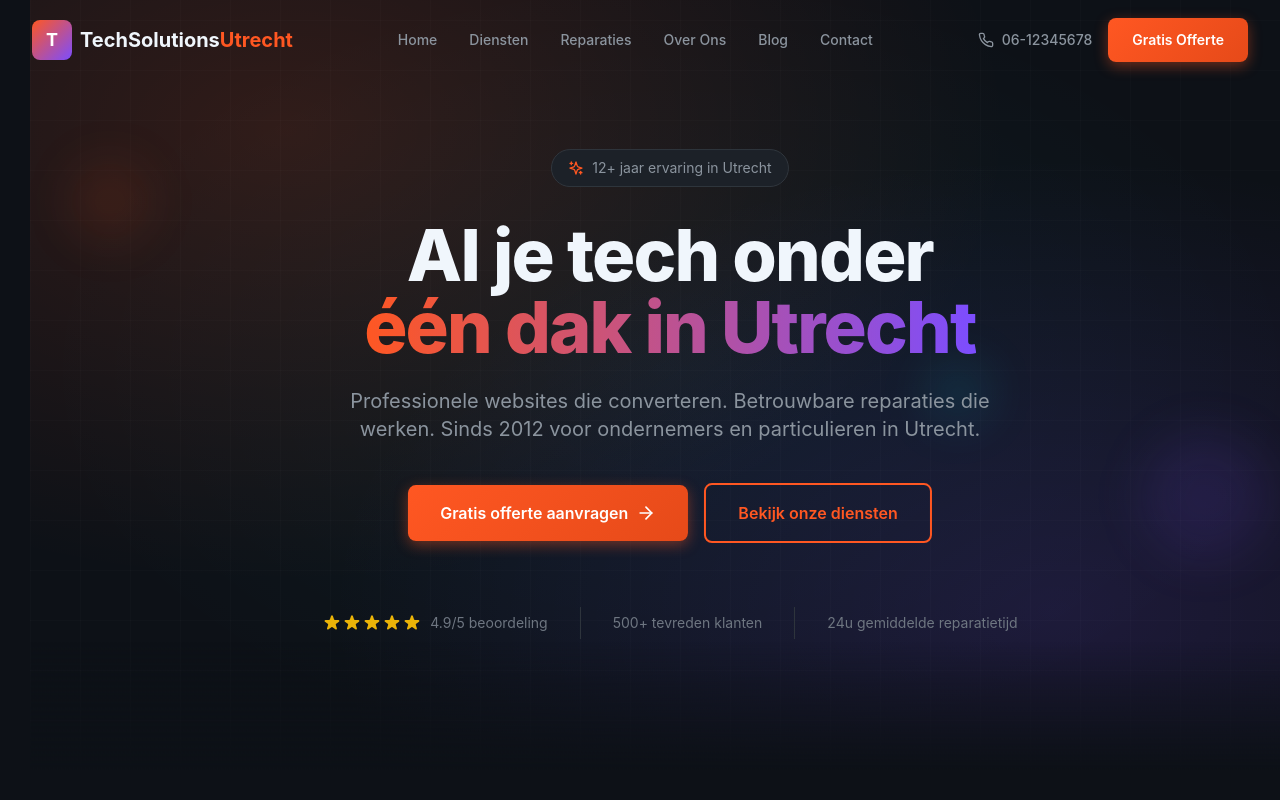
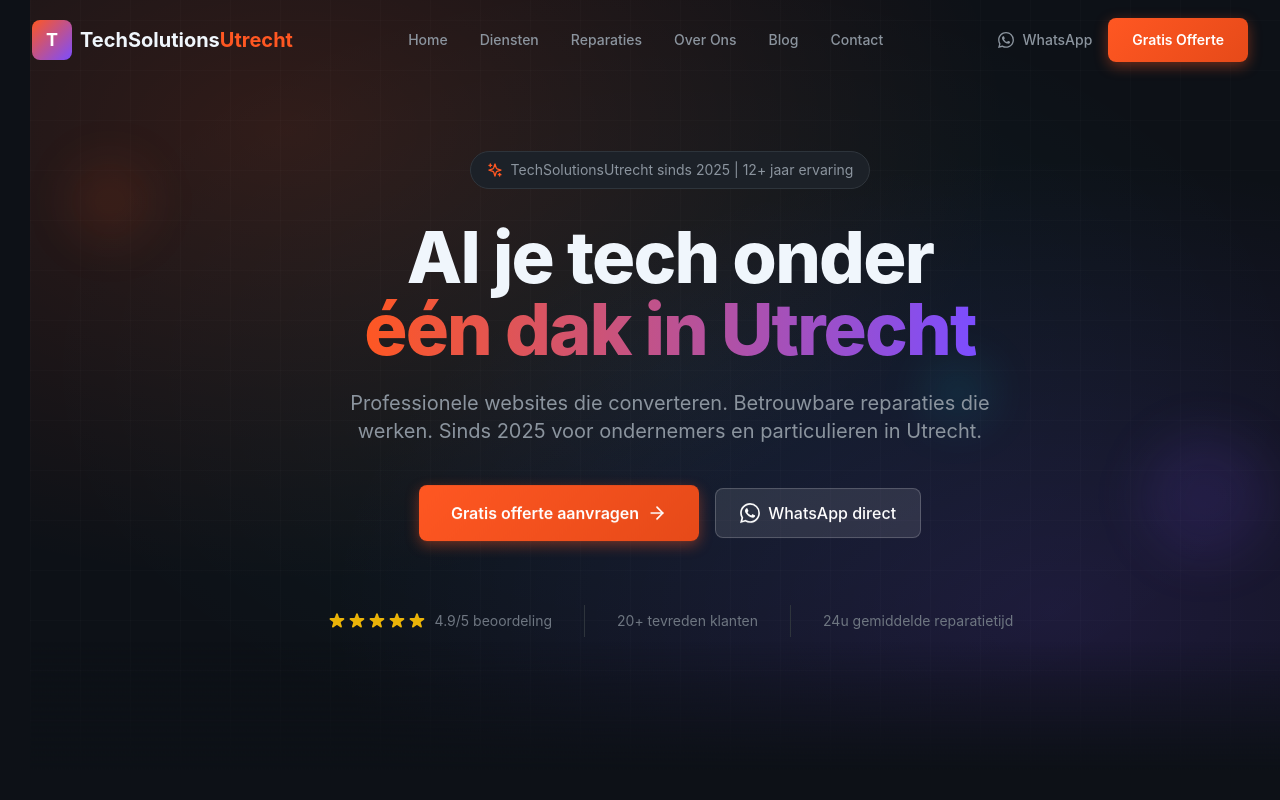
Before and after one commit to hameda9795/techsolutionsutrecht, a Next.js app: page / in a window 1280 px wide. Shown: the top 800 px of the page. Built offline with nearby package versions, Linux system fonts and the light colour scheme.

Commit message:
Update: Company founded 2025, 20+ customers, WhatsApp contact +31 6 25518708

```diff
--- a/src/app/contact/page.tsx
+++ b/src/app/contact/page.tsx
@@ -18,9 +18,10 @@ const contactInfo = [
   },
   {
     icon: Phone,
-    label: "Telefoon",
-    value: "06-12345678",
-    href: "tel:+31612345678",
+    label: "WhatsApp",
+    value: "+31 6 25518708",
+    href: "https://wa.me/31625518708",
+    isWhatsApp: true,
   },
   {
     icon: Mail,
@@ -39,7 +40,7 @@ const contactInfo = [
 const faqs = [
   {
     q: "Hoe snel krijg ik reactie?",
-    a: "We reageren binnen 4 uur op werkdagen. Voor urgente reparaties kun je ook bellen.",
+    a: "We reageren binnen 4 uur op werkdagen. Voor urgente reparaties kun je ook WhatsAppen.",
   },
   {
     q: "Waar zitten jullie?",
@@ -90,6 +91,8 @@ export default function ContactPage() {
                     {item.href ? (
                       <a
                         href={item.href}
+                        target={item.isWhatsApp ? "_blank" : undefined}
+                        rel={item.isWhatsApp ? "noopener noreferrer" : undefined}
                         className="text-[var(--text-primary)] font-medium hover:text-primary transition-colors"
                       >
                         {item.value}
--- a/src/components/Header.tsx
+++ b/src/components/Header.tsx
@@ -63,11 +63,15 @@ export default function Header() {
           {/* CTA Button */}
           <div className="hidden lg:flex items-center gap-4">
             <a
-              href="tel:+31612345678"
+              href="https://wa.me/31625518708"
+              target="_blank"
+              rel="noopener noreferrer"
               className="flex items-center gap-2 text-[var(--text-secondary)] hover:text-primary transition-colors"
             >
-              <Phone className="w-4 h-4" />
-              <span className="text-sm font-medium">06-12345678</span>
+              <svg className="w-4 h-4" fill="currentColor" viewBox="0 0 24 24">
+                <path d="M17.472 14.382c-.297-.149-1.758-.867-2.03-.967-.273-.099-.471-.148-.67.15-.197.297-.767.966-.94 1.164-.173.199-.347.223-.644.075-.297-.15-1.255-.463-2.39-1.475-.883-.788-1.48-1.761-1.653-2.059-.173-.297-.018-.458.13-.606.134-.133.298-.347.446-.52.149-.174.198-.298.298-.497.099-.198.05-.371-.025-.52-.075-.149-.669-1.612-.916-2.207-.242-.579-.487-.5-.669-.51-.173-.008-.371-.01-.57-.01-.198 0-.52.074-.792.372-.272.297-1.04 1.016-1.04 2.479 0 1.462 1.065 2.875 1.213 3.074.149.198 2.096 3.2 5.077 4.487.709.306 1.262.489 1.694.625.712.227 1.36.195 1.871.118.571-.085 1.758-.719 2.006-1.413.248-.694.248-1.289.173-1.413-.074-.124-.272-.198-.57-.347m-5.421 7.403h-.004a9.87 9.87 0 01-5.031-1.378l-.361-.214-3.741.982.998-3.648-.235-.374a9.86 9.86 0 01-1.51-5.26c.001-5.45 4.436-9.884 9.888-9.884 2.64 0 5.122 1.03 6.988 2.898a9.825 9.825 0 012.893 6.994c-.003 5.45-4.437 9.884-9.885 9.884m8.413-18.297A11.815 11.815 0 0012.05 0C5.495 0 .16 5.335.157 11.892c0 2.096.547 4.142 1.588 5.945L.057 24l6.305-1.654a11.882 11.882 0 005.683 1.448h.005c6.554 0 11.89-5.335 11.893-11.893a11.821 11.821 0 00-3.48-8.413z"/>
+              </svg>
+              <span className="text-sm font-medium">WhatsApp</span>
             </a>
             <Link
               href="/contact"
--- a/src/components/Hero.tsx
+++ b/src/components/Hero.tsx
@@ -20,7 +20,7 @@ export default function Hero() {
           <div className="inline-flex items-center gap-2 px-4 py-2 rounded-full bg-[var(--bg-card)] border border-[var(--border)] mb-8 animate-fade-in-up">
             <Sparkles className="w-4 h-4 text-primary" />
             <span className="text-sm text-[var(--text-secondary)]">
-              12+ jaar ervaring in Utrecht
+              TechSolutionsUtrecht sinds 2025 | 12+ jaar ervaring
             </span>
           </div>
 
@@ -34,7 +34,7 @@ export default function Hero() {
           {/* Subheadline */}
           <p className="text-lg sm:text-xl text-[var(--text-secondary)] max-w-2xl mx-auto mb-10 animate-fade-in-up animate-delay-200">
             Professionele websites die converteren. Betrouwbare reparaties die werken.
-            Sinds 2012 voor ondernemers en particulieren in Utrecht.
+            Sinds 2025 voor ondernemers en particulieren in Utrecht.
           </p>
 
           {/* CTA Buttons */}
@@ -43,9 +43,17 @@ export default function Hero() {
               Gratis offerte aanvragen
               <ArrowRight className="w-5 h-5 ml-2 transition-transform group-hover:translate-x-1" />
             </Link>
-            <Link href="/diensten" className="btn-secondary">
-              Bekijk onze diensten
-            </Link>
+            <a
+              href="https://wa.me/31625518708"
+              target="_blank"
+              rel="noopener noreferrer"
+              className="btn-ghost group"
+            >
+              <svg className="w-5 h-5 mr-2" fill="currentColor" viewBox="0 0 24 24">
+                <path d="M17.472 14.382c-.297-.149-1.758-.867-2.03-.967-.273-.099-.471-.148-.67.15-.197.297-.767.966-.94 1.164-.173.199-.347.223-.644.075-.297-.15-1.255-.463-2.39-1.475-.883-.788-1.48-1.761-1.653-2.059-.173-.297-.018-.458.13-.606.134-.133.298-.347.446-.52.149-.174.198-.298.298-.497.099-.198.05-.371-.025-.52-.075-.149-.669-1.612-.916-2.207-.242-.579-.487-.5-.669-.51-.173-.008-.371-.01-.57-.01-.198 0-.52.074-.792.372-.272.297-1.04 1.016-1.04 2.479 0 1.462 1.065 2.875 1.213 3.074.149.198 2.096 3.2 5.077 4.487.709.306 1.262.489 1.694.625.712.227 1.36.195 1.871.118.571-.085 1.758-.719 2.006-1.413.248-.694.248-1.289.173-1.413-.074-.124-.272-.198-.57-.347m-5.421 7.403h-.004a9.87 9.87 0 01-5.031-1.378l-.361-.214-3.741.982.998-3.648-.235-.374a9.86 9.86 0 01-1.51-5.26c.001-5.45 4.436-9.884 9.888-9.884 2.64 0 5.122 1.03 6.988 2.898a9.825 9.825 0 012.893 6.994c-.003 5.45-4.437 9.884-9.885 9.884m8.413-18.297A11.815 11.815 0 0012.05 0C5.495 0 .16 5.335.157 11.892c0 2.096.547 4.142 1.588 5.945L.057 24l6.305-1.654a11.882 11.882 0 005.683 1.448h.005c6.554 0 11.89-5.335 11.893-11.893a11.821 11.821 0 00-3.48-8.413z"/>
+              </svg>
+              WhatsApp direct
+            </a>
           </div>
 
           {/* Trust Badges */}
@@ -66,7 +74,7 @@ export default function Hero() {
             </div>
             <div className="h-8 w-px bg-[var(--border)] hidden sm:block" />
             <div className="text-[var(--text-muted)] text-sm">
-              500+ tevreden klanten
+              20+ tevreden klanten
             </div>
             <div className="h-8 w-px bg-[var(--border)] hidden sm:block" />
             <div className="text-[var(--text-muted)] text-sm">
--- a/src/components/Stats.tsx
+++ b/src/components/Stats.tsx
@@ -9,7 +9,7 @@ const stats = [
     label: "jaar ervaring",
   },
   {
-    value: 500,
+    value: 20,
     suffix: "+",
     label: "tevreden klanten",
   },
--- a/src/components/Testimonials.tsx
+++ b/src/components/Testimonials.tsx
@@ -37,7 +37,7 @@ export default function Testimonials() {
           </span>
           <h2 className="text-3xl sm:text-4xl lg:text-5xl font-bold text-[var(--text-primary)] mt-4 mb-6">
             Vertrouwd door{" "}
-            <span className="gradient-text">500+ klanten</span> in Utrecht
+            <span className="gradient-text">20+ klanten</span> in Utrecht
           </h2>
         </div>
 
--- a/src/components/WhyChooseUs.tsx
+++ b/src/components/WhyChooseUs.tsx
@@ -13,7 +13,7 @@ const features = [
     icon: Award,
     title: "12+ jaar ervaring",
     description:
-      "We hebben al meer dan 500 projecten succesvol afgerond. Van eenvoudige websites tot complexe webapplicaties.",
+      "TechSolutionsUtrecht opgericht in 2025, met 12+ jaar persoonlijke ervaring in webdevelopment en tech reparaties.",
   },
   {
     icon: Users,
@@ -79,7 +79,7 @@ export default function WhyChooseUs() {
             <div className="relative z-10 bg-[var(--bg-card)] border border-[var(--border)] rounded-2xl p-8">
               <div className="aspect-square rounded-xl bg-gradient-to-br from-primary/20 to-secondary/20 flex items-center justify-center">
                 <div className="text-center">
-                  <div className="text-6xl font-extrabold gradient-text mb-2">500+</div>
+                  <div className="text-6xl font-extrabold gradient-text mb-2">20+</div>
                   <div className="text-[var(--text-secondary)]">Tevreden Klanten</div>
                 </div>
               </div>
--- a/src/lib/schema.ts
+++ b/src/lib/schema.ts
@@ -6,7 +6,7 @@ export const localBusinessSchema = {
   "alternateName": "Tech Solutions Utrecht",
   "description": "Professionele websites en betrouwbare tech reparaties in Utrecht. 12+ jaar ervaring. Webdevelopment en hardware reparaties onder één dak.",
   "url": "https://techsolutionsutrecht.nl",
-  "telephone": "+31612345678",
+  "telephone": "+31625518708",
   "email": "info@techsolutionsutrecht.nl",
   "address": {
     "@type": "PostalAddress",
@@ -30,7 +30,7 @@ export const localBusinessSchema = {
   "openingHours": [
     "Mo-Fr 09:00-18:00"
   ],
-  "foundingDate": "2012",
+  "foundingDate": "2025",
   "founder": {
     "@type": "Person",
     "name": "Max"
@@ -42,7 +42,7 @@ export const localBusinessSchema = {
   "aggregateRating": {
     "@type": "AggregateRating",
     "ratingValue": "4.9",
-    "reviewCount": "500",
+    "reviewCount": "20",
     "bestRating": "5",
     "worstRating": "1"
   },
```
Also changed, not shown: src/app/over-ons/page.tsx (+5 -5 lines), src/components/CTA.tsx (+7 -3 lines), src/components/Footer.tsx (+9 -5 lines).
